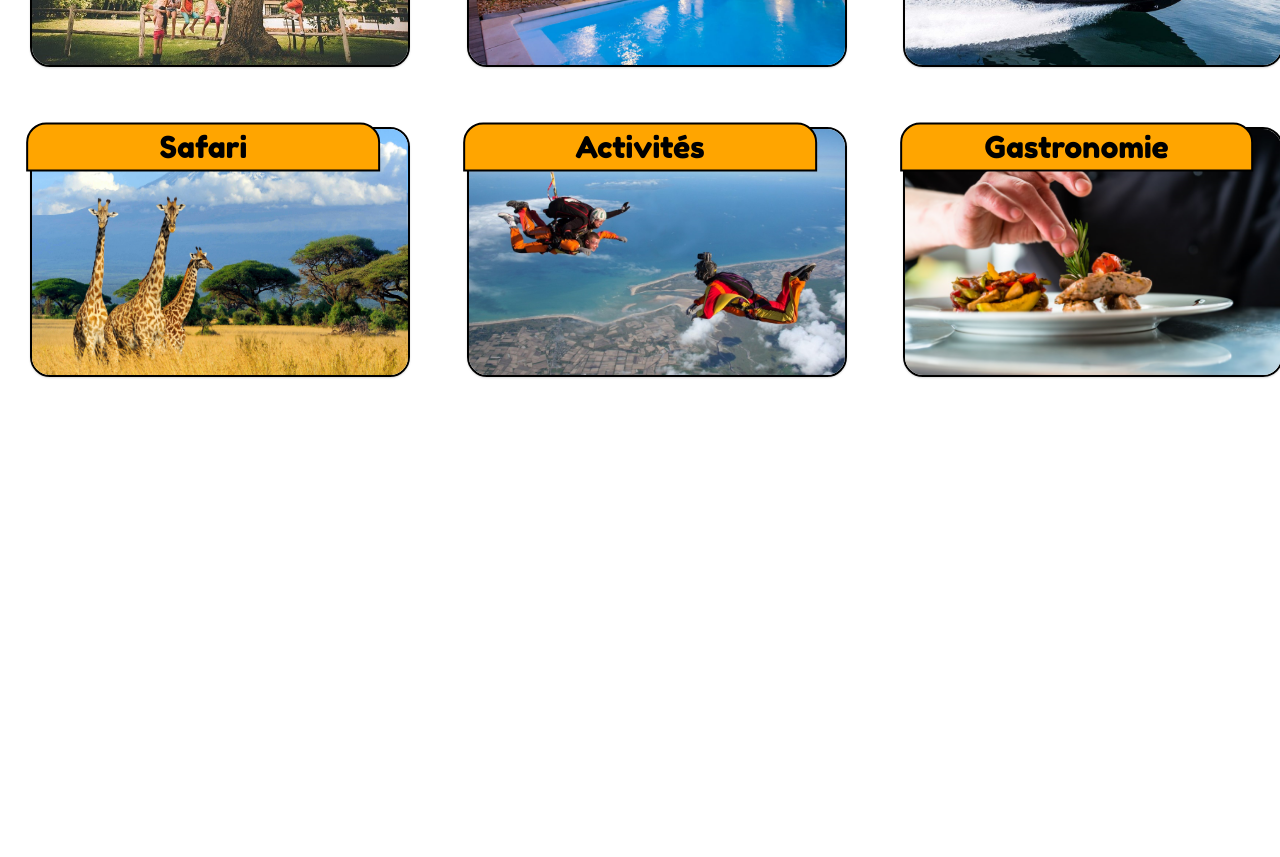
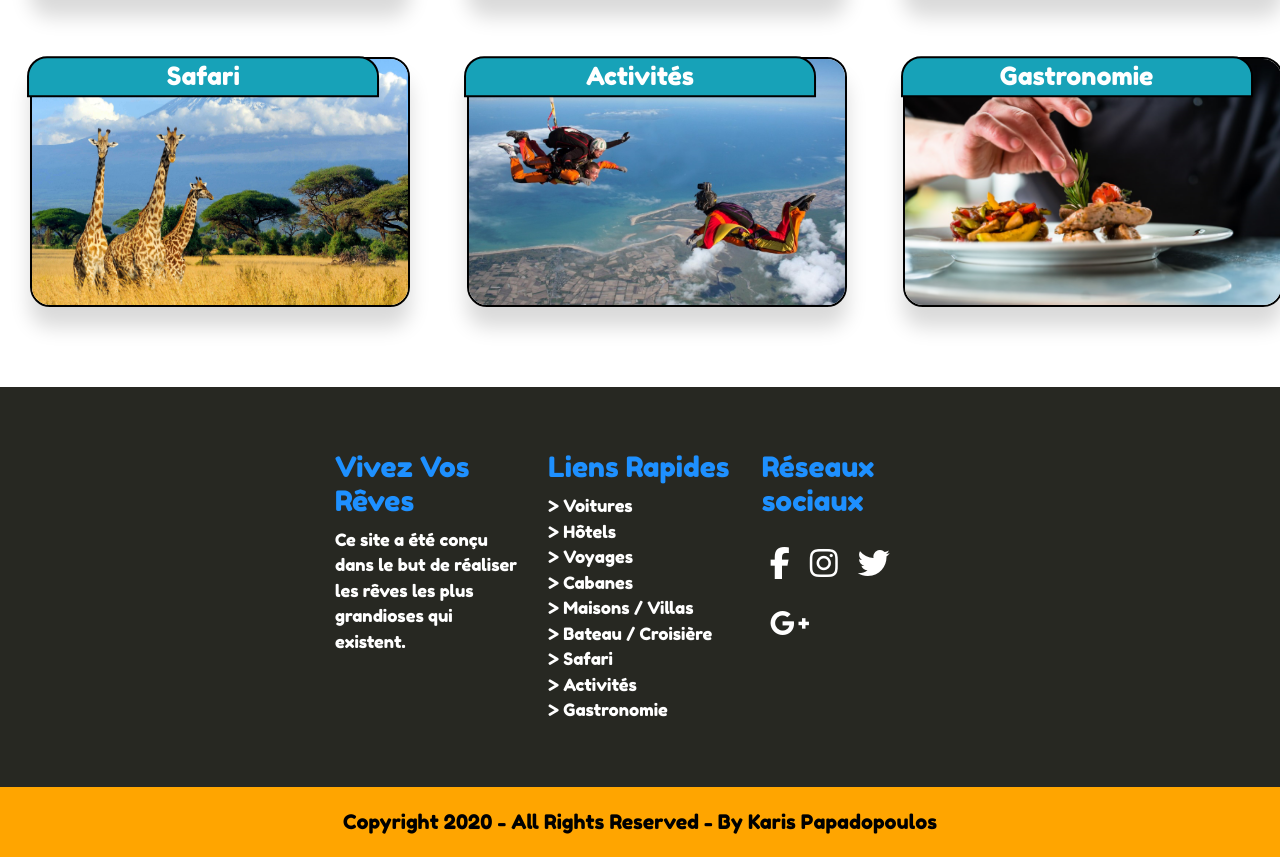
Before and after one commit to Developer-Karis/VivezVosReves, a plain HTML site: page index.html in a window 1280 px wide. Shown: the part 1125-1982 px from the top of the page. Before the commit the page ends 1532 px from the top, so only its background shows below. Drawn offline with nearby package versions, Linux system fonts and the light colour scheme.

Commit message:
update add footer, work in progress

```diff
--- a/index.html
+++ b/index.html
@@ -44,6 +44,7 @@
                 <form>
                     <input type="text" class="form-control search_input" name="kw" placeholder="Rechercher..."
                         maxlength="15">
+                    <button type="submit" class="buttonSearch"><i class="fa fa-search"></i></button>
                 </form>
                 <button class="btn btn-warning ml-5">S'inscrire</button>
                 <button class="btn btn-warning ml-3">Se connecter</button>
@@ -55,9 +56,8 @@
     <section>
         <div class="jumbotron">
             <h1 class="display-4">Réalisez vos rêves !</h1>
-            <p class="lead">Partez à la découverte </p>
-            <p>It uses utility classes for typography and spacing to space content out within the larger container.
-            </p>
+            <h2 class="lead">Voyager, c’est partir à la découverte de l’autre. <br>
+                Et le premier inconnu à découvrir, c’est vous.</h2>
             <a class="btn btn-primary btn-lg" href="#" role="button">Learn more</a>
         </div>
     </section>
@@ -110,6 +110,46 @@
         </div>
     </section>
 
+    <!-- Footer -->
+    <section>
+        <footer>
+            <div class="row">
+                <div class="col-4">
+                    <h5>Vivez Vos Rêves</h5>
+                    <p>Ce site a été conçu dans le but de réaliser
+                        les rêves les plus grandioses qui existent.
+                    </p>
+                </div>
+                <div class="col-4">
+                    <h5>Liens Rapides</h5>
+                    <div class="linkQuick">
+                        <a href=""> > Voitures</a>
+                        <a href=""> > Hôtels</a>
+                        <a href=""> > Voyages</a>
+                        <a href=""> > Cabanes</a>
+                        <a href=""> > Maisons / Villas</a>
+                        <a href=""> > Bateau / Croisière</a>
+                        <a href=""> > Safari</a>
+                        <a href=""> > Activités</a>
+                        <a href=""> > Gastronomie</a>
+                    </div>
+                </div>
+                <div class="col-4">
+                    <h5>Réseaux sociaux</h5>
+                    <div class="linkSocial">
+                        <i class="fab fa-facebook-f fa-2x"></i>
+                        <i class="fab fa-instagram fa-2x"></i>
+                        <i class="fab fa-twitter fa-2x"></i>
+                        <i class="fab fa-google-plus-g fa-2x"></i>
+                    </div>
+                </div>
+            </div>
+        </footer>
+        <div class="myFooter">
+            <p>Copyright 2020 - All Rights Reserved - By Karis Papadopoulos</p>
+        </div>
+    </section>
+
     <!-- Mon Script -->
     <script type="module" src="/src/js/app.js"></script>
 
--- a/src/scss/modules/_categories.scss
+++ b/src/scss/modules/_categories.scss
@@ -10,11 +10,11 @@
         border: 2px solid black;
         margin: 30px;
         cursor: pointer;
-        box-shadow: 0 1px 2px rgba(0,0,0,0.15);
+        box-shadow: 0 20px 20px rgba(0, 0, 0, 0.15);
         transition: box-shadow 0.3s ease-in-out;
         &:hover {
             opacity: 80%;
-            box-shadow: 0 8px 16px 0 rgba(0,0,0,0.2);
+            box-shadow: 0 8px 16px 0 rgba(0, 0, 0, 0.2);
         }
     }
 }
@@ -25,11 +25,11 @@
     border: 2px solid black;
     left: 50%;
     transform: translate(-50%, -50%);
-    color: black;
-    background-color: orange;
-    font-size: 30px;
-    width: 81%;
+    font-size: 25px;
+    width: 80.6%;
     border-top-left-radius: 20px;
     border-top-right-radius: 20px;
     text-align: center;
+    color: white;
+    background-color: #17a2b8;
 }
--- /dev/null
+++ b/src/scss/modules/_footer.scss
@@ -0,0 +1,56 @@
+footer {
+    bottom: 0;
+    width: 100%;
+    background-color: #272822;
+    color: white;
+    margin-top: 50px;
+    display: flex;
+    justify-content: space-around;
+    align-items: center;
+    height: 400px;
+    .row {
+        width: 50%;
+        h5 {
+            font-size: 28px;
+            color: dodgerblue;
+        }
+        p {
+            font-size: 17px;
+        }
+    }
+}
+
+.myFooter {
+    display: flex;
+    justify-content: center;
+    align-items: center;
+    background-color: orange;
+    color: black;
+    font-size: 20px;
+    padding: 20px 20px;
+    p {
+        margin: 0;
+    }
+}
+
+.linkSocial i {
+    margin: 8px;
+    margin-top: 20px;
+    &:hover {
+        color: orange;
+        cursor: pointer;
+    }
+}
+
+.linkQuick {
+    display: flex;
+    flex-direction: column;
+    a {
+        color: white;
+        text-decoration: none;
+        font-size: 17px;
+        &:hover {
+            color: orange;
+        }
+    }
+}
--- a/src/scss/modules/_jumbotron.scss
+++ b/src/scss/modules/_jumbotron.scss
@@ -5,4 +5,23 @@
     background-position: center;
     height: 500px;
     border-radius: 0px;
+    display: flex;
+    justify-content: center;
+    align-items: center;
+    flex-direction: column;
+    color: white;
+    h1,
+    h2 {
+        text-shadow: 5px 5px 5px black;
+    }
+    h2 {
+        font-size: 25px;
+        text-align: center;
+        margin-top: 30px;
+    }
+    .btn {
+        border: 2px solid black;
+        padding: 8px 20px;
+        margin-top: 30px;
+    }
 }
--- a/src/scss/modules/_navBar.scss
+++ b/src/scss/modules/_navBar.scss
@@ -15,6 +15,9 @@ nav {
     background-color: #2a75ff;
     color: white;
     height: 70px;
+    width: 100%;
+    position: fixed;
+    z-index: 99;
 }
 
 .navBar {
@@ -40,6 +43,16 @@ nav {
     }
     button {
         padding: 8px 23px;
+        border: 2px solid black;
+        &:hover {
+            border: 2px solid black;
+        }
+    }
+    input {
+        border: 2px solid black;
+    }
+    form {
+        display: flex;
     }
 }
 
@@ -141,3 +154,15 @@ nav {
 .fas.fa-utensils {
     color: deepskyblue;
 }
+
+.buttonSearch {
+    padding: 0px 20px !important;
+    border: none !important;
+    border: 2px solid black !important;
+    &:hover {
+        background: #ccc;
+    }
+    &:focus {
+        outline: none;
+    }
+}
--- a/src/scss/modules/_style.scss
+++ b/src/scss/modules/_style.scss
@@ -6,3 +6,6 @@
 
 // Categories
 @import "./categories";
+
+// Footer
+@import "./footer";
```
Also changed, not shown: public/css/app.css, src/images/onglet/world.png, 1 other file.
